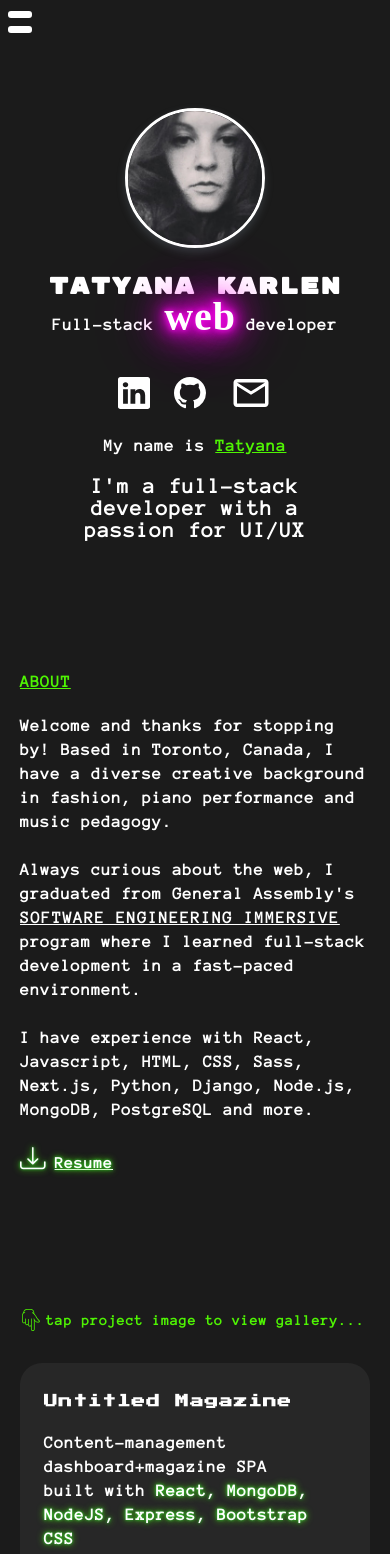
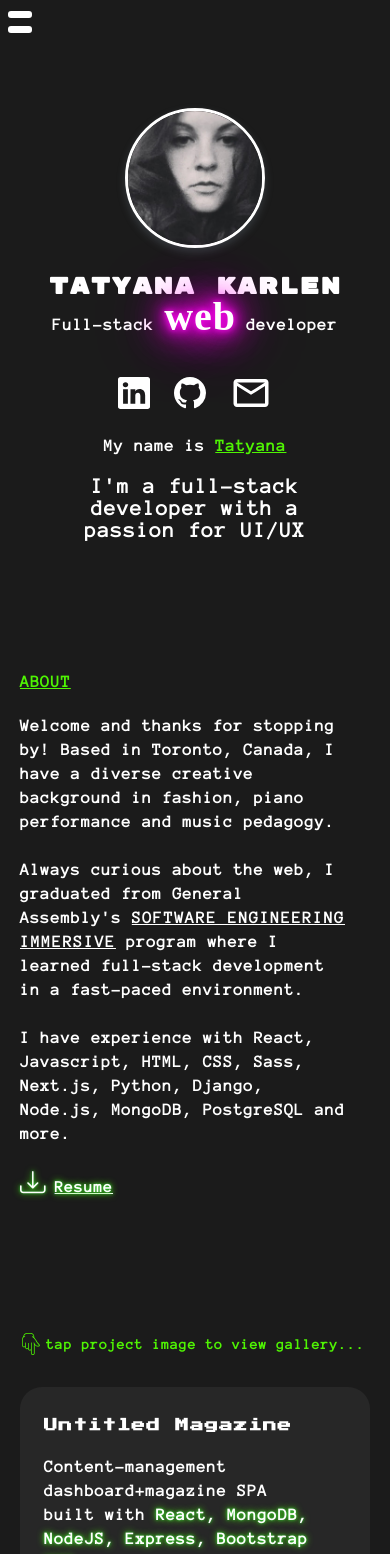
Before and after one commit to tatyanakarlen/PortfolioWebsite, a React (Create React App) app: page / in a window 390 px wide. Shown: the top 1554 px of the page. Built offline with nearby package versions, Linux system fonts and the light colour scheme; a web font is replaced by a local one.

Commit message:
lowered p mobile width to 95%

```diff
--- a/src/pages/BioPortfolioPage/BioPortfolioPage.css
+++ b/src/pages/BioPortfolioPage/BioPortfolioPage.css
@@ -130,7 +130,7 @@ p {
     font-size: 2.1rem;
   }
   p {
-    width: unset;
+    width: 95%;
   }
   header {
     padding: 12.5rem 0;
```
